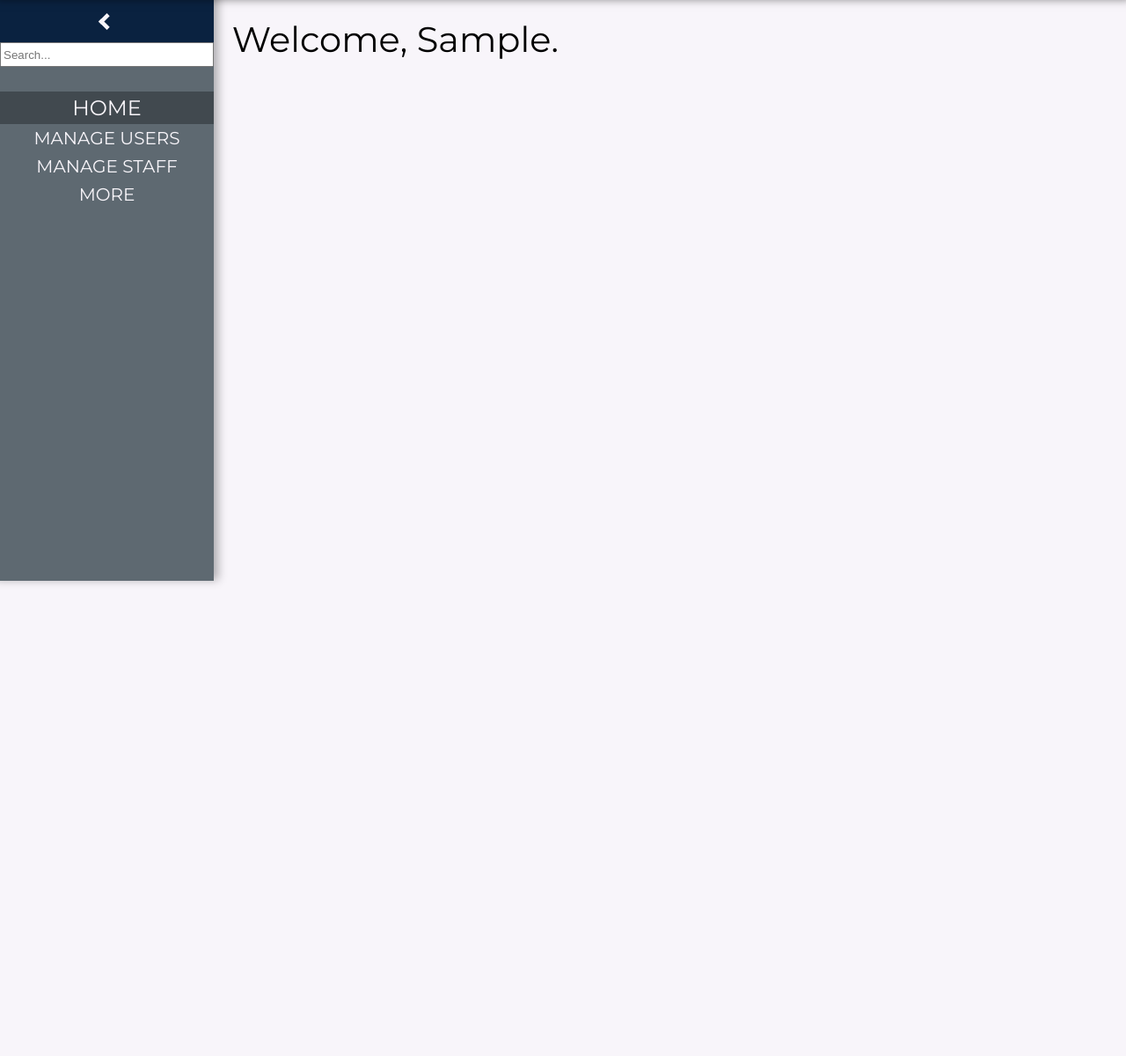
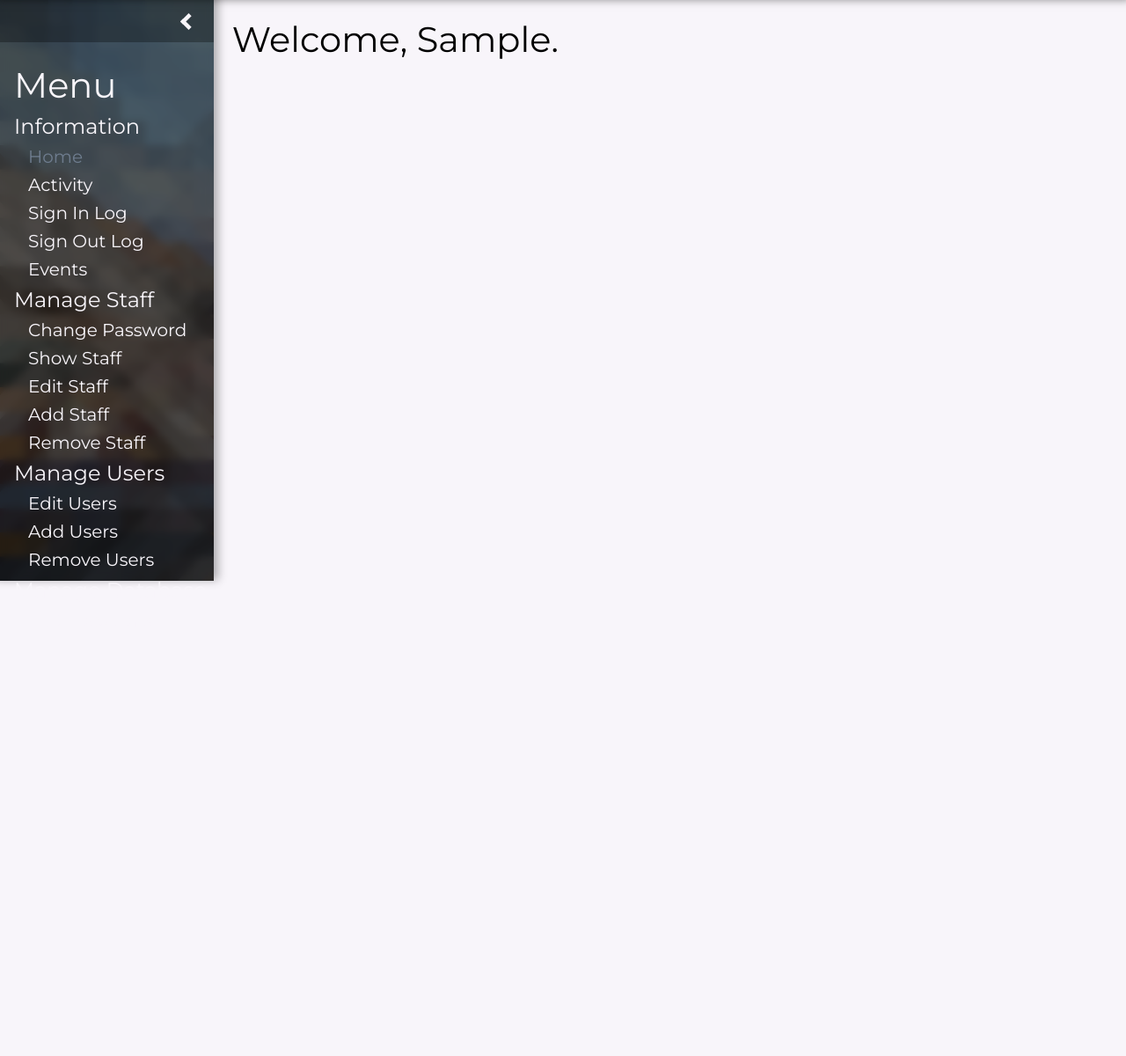
Before and after one commit to lwholten/doyrms-registration, a PHP site: page /pages/php/admin_page.php in a window 1280 px wide; the page is wider, and only the part inside the window is pictured. Shown: the part 140-1340 px from the top of that part at 88% size. Run offline with PHP 8.4, Linux system fonts and the light colour scheme; the visitor is signed in with stand-in values (Sample User, id 1).

Commit message:
Finalised the staff/admin navbar; Finalised the javascript function for displaying sidebar sections.

```diff
--- a/css/mainstyles.css
+++ b/css/mainstyles.css
@@ -7,7 +7,6 @@
   --white: #F8F5FA;
   --black: #000000;
   --navy: #0A2240;
-  --blue: blue;
   --grey: #6E7C8E;
   --light-grey: #D9D9D9;
   --burgundy: #72253D;
@@ -15,7 +14,6 @@
   --bookmark_background: var(--burgundy);
   --sign_in_button_color: rgba(162, 242, 178, 1);
   --sign_out_button_color: rgba(248, 200, 220, 1);
-  --sidebar_color: rgba(55,71,79,0.8);
 }
 
 body {
@@ -111,7 +109,7 @@ navbar .divider {
   -webkit-transform: rotate(135deg);
 }
 
-.left_arrow, .right_arrow {
+.left_arrow, .right_arrow, .down_arrow {
   border: solid var(--white);
   border-width: 0 3px 3px 0;
   display: inline-block;
@@ -123,6 +121,10 @@ navbar .divider {
 .right_arrow {
   transform: rotate(-45deg);
   -webkit-transform: rotate(-45deg);
+}
+.down_arrow {
+  transform: rotate(45deg);
+  -webkit-transform: rotate(45deg);
 }
 
 .text_grid {
--- a/css/staff_page.css
+++ b/css/staff_page.css
@@ -3,6 +3,8 @@
 body {
   height: 100%;
   width: 100vw;
+  max-width: 100%;
+  overflow-x: hidden;
   margin: 0px;
   display: flex;
   flex-direction: column;
@@ -27,7 +29,7 @@ body {
   transition: width 300ms linear;
 }
 .main_section {
-  width: 96%;
+  width: 94%;
   padding: 20px 2% 0px 2%;
   height: auto;
   min-height: 200px;
@@ -45,20 +47,28 @@ body {
   top: 140px;
   width: 300px;
   height: calc(100vh - 140px);
-  background: var(--sidebar_color);
+  background: url('../../images/poly1.png');
+  background-size: cover;
   z-index: 1;
   display: block;
   transition: width 200ms linear, background 200ms linear;
   box-shadow: 0 -6px 10px 5px rgb(0 0 0 / 30%);
 }
+#sidebar container {
+  width: 100%;
+  height: 100%;
+  display: block;
+  background: rgba(0,0,0,0.6);
+  backdrop-filter: blur(4px);
+}
 #sidebar label {
   width: 100%;
   height: 48px;
-  background: var(--navy);
+  background: rgba(0,0,0,0.3);
   margin-left: auto;
   display: flex;
   flex-direction: column;
-  align-items: center;
+  align-items: flex-end;
   justify-content: space-around;
   color: var(--white);
   border: none;
@@ -66,21 +76,16 @@ body {
 }
 #sidebar label .left_arrow {
   transform: scale(1.5) rotate(135deg);
+  margin: auto 24px auto auto;
 }
 #sidebar_toggle:checked ~ label .left_arrow {
   transform: scale(1.5) rotate(-45deg);
   transition: 200ms;
 }
-#sidebar_search {
-  box-sizing:border-box;
-  width: 100%;
-  height: 28px;
-  text-align: left;
-  transition: opacity 200ms linear;
-}
+
 #sidebar_contents {
   padding: 0px;
-  margin-top: 0px;
+  margin-top: 20px;
   width: 100%;
   height: auto;
   transition: opacity 200ms linear;
@@ -96,22 +101,46 @@ body {
   cursor: default;
   background: rgba(0,0,0,0.0);
 }
+#sidebar_contents hr {
+  display: block;
+  width: 100%;
+  height: 3px;
+  border: 0;
+  background: rgba(0,0,0,0.15);
+  margin: 8px 0px;
+}
+#sidebar_contents .sidebar_subtitle {
+  width: 100%;
+  padding: 4px 0px;
+  height: auto;
+  display: block;
+  text-align: left;
+  color: var(--white);
+  cursor: default;
+  background: rgba(0,0,0,0.0);
+}
+#sidebar_contents .sidebar_subtitle * {
+  margin-left: 16px;
+}
 #sidebar_contents .sidebar_button {
   width: 100%;
   padding: 4px 0px;
   height: auto;
   display: block;
-  text-align: center;
-  text-transform: uppercase;
+  text-align: left;
+  text-transform: capitalize;
   color: var(--white);
   cursor: pointer;
   background: rgba(0,0,0,0.0);
-  transition: background 100ms;
+  transition: color 100ms;
+}
+#sidebar_contents .sidebar_button * {
+  margin-left: 32px;
 }
 #sidebar_contents .sidebar_button_active {
-  background: rgba(0,0,0,0.3);
+  color: var(--grey);
 }
 #sidebar_contents .sidebar_button:hover {
-  background: rgba(0,0,0,0.3);
+  background: rgba(0,0,0,0.2);
 }
 </style>
--- a/pages/html/admin_page.html
+++ b/pages/html/admin_page.html
@@ -23,26 +23,77 @@
   </header>
   <div class="wrapper">
     <div class="text" id="sidebar">
-      <input type="checkbox" id="sidebar_toggle" class="hidden"/>
-      <label for="sidebar_toggle" onclick="toggleSidebar()"><span class="left_arrow"></span></label>
-      <div id="sidebar_search_wrapper">
-        <input type="text" placeholder="Search..." id="sidebar_search"></input>
-      </div>
-      <ul id="sidebar_contents">
-        <spacer></spacer>
-        <li onclick="toggleMainSection('s1','m1')" class="sidebar_button sidebar_button_active" id="s1"><h3>home</h3></li>
-        <li onclick="toggleMainSection('s2','m2')" class="sidebar_button" id="s2"><h4>manage Users</h4></li>
-        <li onclick="toggleMainSection('s3','m3')" class="sidebar_button" id="s3"><h4>manage Staff</h4></li>
-        <li onclick="toggleMainSection('s4','m4')" class="sidebar_button" id="s4"><h4>more</h4></li>
-      </ul>
+      <container>
+        <input type="checkbox" id="sidebar_toggle" class="hidden"/>
+        <label for="sidebar_toggle" onclick="toggleSidebar()"><span class="left_arrow"></span></label>
+        <ul id="sidebar_contents">
+          <li class="sidebar_subtitle"><h2>Menu</h2></li>
+          <li class="sidebar_subtitle"><h3>Information</h3></li>
+          <li onclick="toggleMainSection(this.id,'m1')" class="sidebar_button sidebar_button_active" id="s1"><h4>Home</h4></li>
+          <li onclick="toggleMainSection(this.id,'m2')" class="sidebar_button" id="s2"><h4>Activity</h4></li>
+          <li onclick="toggleMainSection(this.id,'m3')" class="sidebar_button" id="s3"><h4>Sign In Log</h4></li>
+          <li onclick="toggleMainSection(this.id,'m4')" class="sidebar_button" id="s4"><h4>Sign Out Log</h4></li>
+          <li onclick="toggleMainSection(this.id,'m5')" class="sidebar_button" id="s5"><h4>Events</h4></li>
+          <li class="sidebar_subtitle"><h3>Manage Staff</h3></li>
+          <li onclick="toggleMainSection(this.id,'m11')" class="sidebar_button" id="s11"><h4>Change Password</h4></li>
+          <li onclick="toggleMainSection(this.id,'m12')" class="sidebar_button" id="s12"><h4>Show Staff</h4></li>
+          <li onclick="toggleMainSection(this.id,'m13')" class="sidebar_button" id="s13"><h4>Edit Staff</h4></li>
+          <li onclick="toggleMainSection(this.id,'m14')" class="sidebar_button" id="s14"><h4>Add Staff</h4></li>
+          <li onclick="toggleMainSection(this.id,'m15')" class="sidebar_button" id="s15"><h4>Remove Staff</h4></li>
+          <li class="sidebar_subtitle"><h3>Manage Users</h3></li>
+          <li onclick="toggleMainSection(this.id,'m21')" class="sidebar_button" id="s21"><h4>Edit Users</h4></li>
+          <li onclick="toggleMainSection(this.id,'m22')" class="sidebar_button" id="s22"><h4>Add Users</h4></li>
+          <li onclick="toggleMainSection(this.id,'m23')" class="sidebar_button" id="s23"><h4>Remove Users</h4></li>
+          <li class="sidebar_subtitle"><h3>Manage Database</h3></li>
+          <li onclick="toggleMainSection(this.id,'m31')" class="sidebar_button" id="s31"><h4>Edit Locations</h4></li>
+        </ul>
+      </container>
     </div>
     <div class="text main">
       <section class="main_section main_section_active" id="m1">
         <h2>Welcome, <?=$_SESSION["staff_username"]?>.</h2>
       </section>
-      <section class="main_section" id="m2">One</section>
-      <section class="main_section" id="m3">Two</section>
-      <section class="main_section" id="m4">Three</section>
+      <section class="main_section" id="m2">
+        <h2>Activity</h2>
+      </section>
+      <section class="main_section" id="m3">
+        <h2>Sign In Log</h2>
+      </section>
+      <section class="main_section" id="m4">
+        <h2>Sign Out Log</h2>
+      </section>
+      <section class="main_section" id="m5">
+        <h2>Events</h2>
+      </section>
+      <section class="main_section" id="m11">
+        <h2>Manage Staff - Change Password</h2>
+      </section>
+      <section class="main_section" id="m12">
+        <h2>Manage Staff - Show Staff</h2>
+      </section>
+      <section class="main_section" id="m13">
+        <h2>Manage Staff - Edit Staff</h2>
+      </section>
+      <section class="main_section" id="m14">
+        <h2>Manage Staff - Add Staff</h2>
+      </section>
+      <section class="main_section" id="m15">
+        <h2>Manage Staff - Remove Staff</h2>
+      </section>
+
+      <section class="main_section" id="m21">
+        <h2>Manage Users - Edit Users</h2>
+      </section>
+      <section class="main_section" id="m22">
+        <h2>Manage Users - Add Users</h2>
+      </section>
+      <section class="main_section" id="m23">
+        <h2>Manage Users - Remove Users</h2>
+      </section>
+
+      <section class="main_section" id="m31">
+        <h2>Manage Database - Edit Locations</h2>
+      </section>
     </div>
   </div>
 </body>
--- a/scripts/staff_page_functions.js
+++ b/scripts/staff_page_functions.js
@@ -2,28 +2,21 @@ function toggleSidebar() {
   toggle = document.getElementById('sidebar_toggle');
   sidebar = document.getElementById('sidebar');
   sidebar_content = document.getElementById('sidebar_contents');
-  sidebar_search = document.getElementById('sidebar_search');
 
   if (toggle.checked) {
     sidebar_content.style.display = 'flex';
-    sidebar_search.style.display = 'block';
-    sidebar.style.background = 'rgba(55,71,79,0.8)';
     sidebar.style.width = '300px';
 
     setTimeout(function(){
       sidebar_content.style.opacity = '1.0';
-      sidebar_search.style.opacity = '1.0'
     }, 200);
   }
   else {
     sidebar_content.style.display = 'flex';
-    sidebar.style.background = 'rgba(0,0,0,0.3)';
-    sidebar.style.width = '80px';
+    sidebar.style.width = '50px';
     sidebar_content.style.opacity = 0.0;
-    sidebar_search.style.opacity = 0.0;
     setTimeout(function(){
       sidebar_content.style.display = 'none';
-      sidebar_search.style.display = 'none';
     }, 200);
   }
 }
```
Also changed, not shown: pages/html/staff_page.html (+34 -14 lines).
